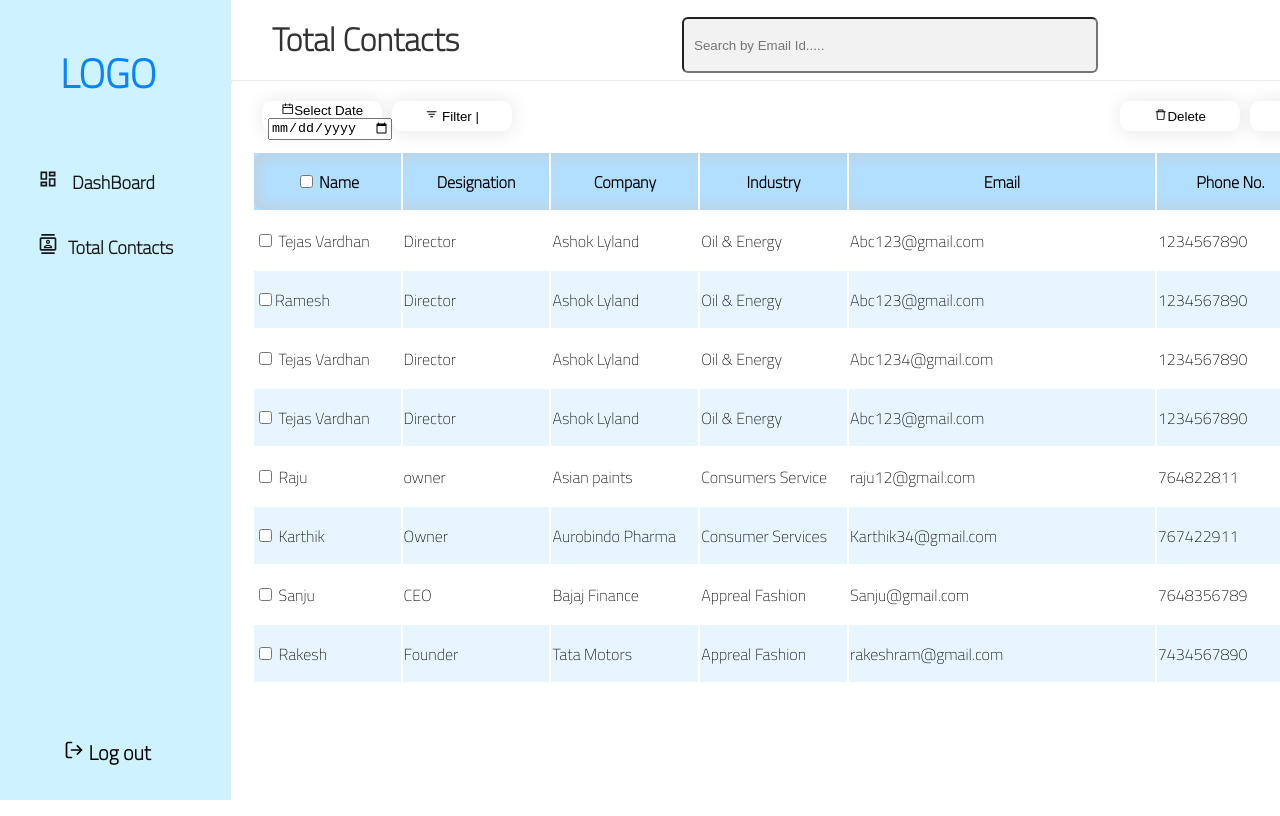
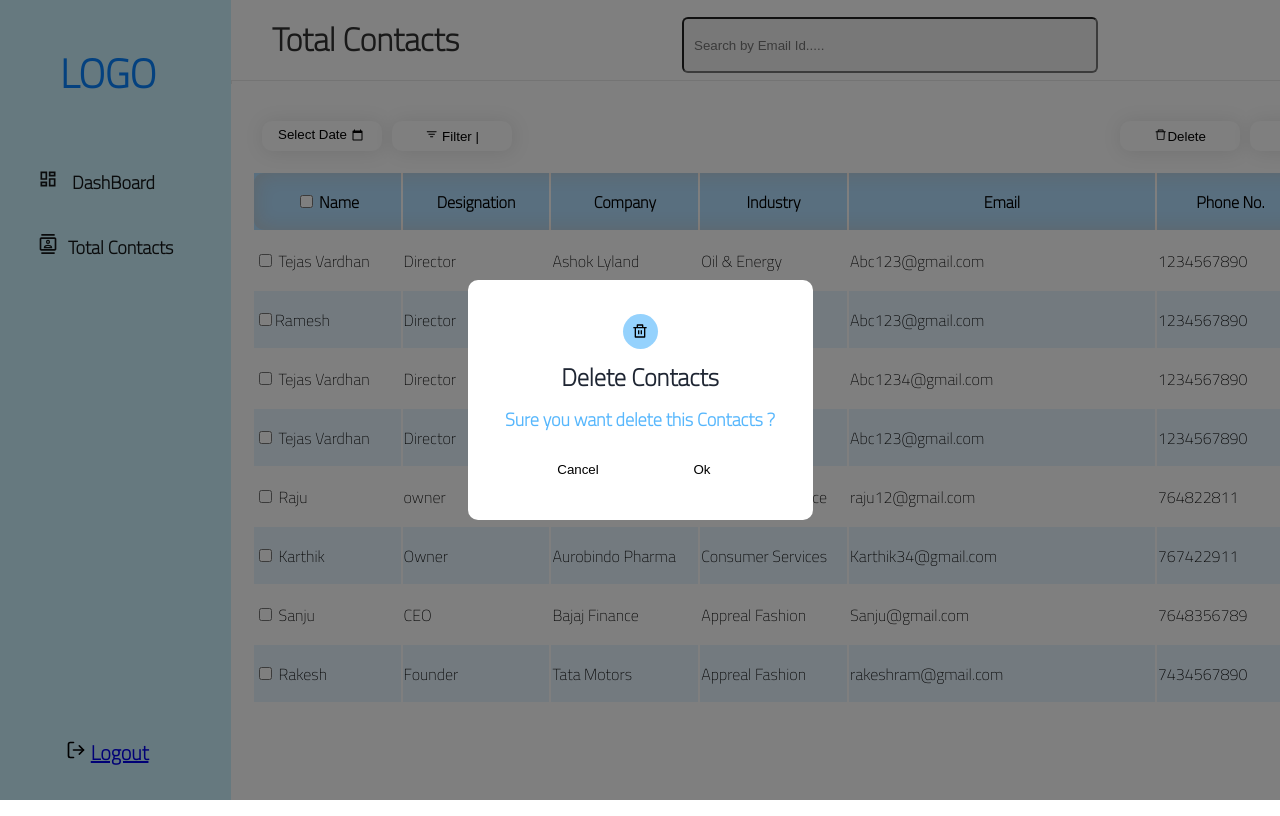
Before and after one commit to YogeshDhengale/Contacts-manager, a React (Create React App) app in the folder Frontend/: page /contactpage in a window 1280 px wide. Both pictures are taken after a click on the button "Delete". Shown: the top 816 px of the page. Built offline with nearby package versions, Linux system fonts and the light colour scheme.

Commit message:
Delete component is added

```diff
--- a/Frontend/src/Components/Contacts-Page/Contacts-Page.css
+++ b/Frontend/src/Components/Contacts-Page/Contacts-Page.css
@@ -20,6 +20,14 @@
     display: flex;
     flex-direction: row;
     left: 1000px;
+}
+
+.date > input {
+    width: 18px;
+    height: 18px;
+    outline: none;
+    border: none;
+    background-color: white;
 }
 
 .bttons-right {
@@ -140,3 +148,7 @@ tbody tr:nth-child(even) {
     color: red;
     cursor: pointer;
 }
+
+button{
+    cursor: pointer;
+}
--- a/Frontend/src/Components/Contacts-Page/Contacts-Page.jsx
+++ b/Frontend/src/Components/Contacts-Page/Contacts-Page.jsx
@@ -4,10 +4,14 @@ import { BsFilter, BsPencil } from 'react-icons/bs'
 import { MdImportExport} from "react-icons/md"
 import { RiDeleteBin6Line } from 'react-icons/ri'
 import Navbar from "../navbar/navbar"
-import SideNavBar from "../SideNavBar/SideNavBar"
+import SideNavBar from "../sideNavBar/SideNavBar"
 import './Contacts-Page.css'
+import DeleteScreen from "../Deleted-Screen/Deleted-Screen"
+import { useState } from "react"
 
 const Contacts_page = () => {
+    const [date, setDate]=useState('Select Date');
+    const [com, setCom]=useState(false)
     return (
         <>
             <SideNavBar></SideNavBar>
@@ -15,11 +19,16 @@ const Contacts_page = () => {
             <div className="contactTable">
                 <div className="buttons">
                 <div className="bttons-left">
-                    <button className="date">{<AiOutlineCalendar></AiOutlineCalendar>}Select Date <input type="date" /></button>
+                    <button className="date"><label htmlFor="date">{date}</label><input type="date" onChange={(e)=>{
+                            if(e.target.value){
+                                setDate(e.target.value)
+                            }else{
+                                setDate("Select Date")
+                            }}}/></button>
                     <button className="filter">{ <BsFilter></BsFilter>} Filter | </button>
                 </div>
                 <div className="bttons-right">
-                    <button className="delete">{<AiOutlineDelete></AiOutlineDelete>}Delete</button>
+                    <button className="delete" onClick={()=>{setCom(true)}}>{<AiOutlineDelete></AiOutlineDelete>}Delete</button>
                     <button className="import">{<MdImportExport></MdImportExport>}Import</button>
                     <button className="export">{<CiExport></CiExport>}Export</button>
                 </div>
@@ -128,7 +137,7 @@ const Contacts_page = () => {
 
                 </div>
             </div>
-
+                            {com && <DeleteScreen setCom={setCom}></DeleteScreen>}
         </>
     )
 
--- a/Frontend/src/Components/Deleted-Screen/Deleted-Screen.css
+++ b/Frontend/src/Components/Deleted-Screen/Deleted-Screen.css
@@ -0,0 +1,97 @@
+.delete-panel {
+    position: fixed;
+    top: 0;
+    left: 0;
+    width: 100%;
+    height: 100%;
+    display: flex;
+    justify-content: flex-end;
+    z-index: 99;
+}
+
+.delete-blur-display {
+    background-color: rgba(0, 0, 0, 0.5);
+    position: absolute;
+    top: 0;
+    left: 0;
+    width: 100%;
+    height: 100%;
+    display: flex;
+    justify-content: center;
+    align-items: center;
+}
+
+.content {
+    font-family: 'Titillium Web';
+    padding: 0;
+    width: 345px;
+    height: 240px;
+
+    display: flex;
+    justify-content: center;
+    flex-direction: column;
+    align-items: center;
+    background: #FFFFFF;
+    border-radius: 10px;
+}
+
+.icon {
+    margin: 0 0 0 0;
+    width: 35px;
+    height: 35px;
+    border-radius: 50%;
+    background-color: rgba(45, 165, 252, 0.5);
+    display: flex;
+    justify-content: center;
+    align-items: center;
+}
+
+h4 {
+    margin: 10px 0 0 0;
+    padding: 0;
+    font-family: 'Titillium Web';
+    font-style: normal;
+    font-weight: 600;
+    font-size: 24px;
+    line-height: 37px;
+    /* identical to box height */
+
+
+    color: #1F2633;
+}
+
+h6 {
+    margin: 10px 0 0 0;
+    padding: 0;
+    font-style: normal;
+    font-weight: 600;
+    font-size: 18px;
+    line-height: 27px;
+    text-align: center;
+
+    color: #2DA5FC;
+
+    opacity: 0.8;
+}
+
+.buttons {
+    margin: 20px 0 0 0;
+}
+
+.buttons >button {
+    width: 124px;
+    height: 34px;
+    outline: none;
+    border: none;
+    background-color: #FFFFFF;
+}
+
+.buttons >button:hover {
+    width: 124px;
+    height: 34px;
+    outline: none;
+    border: none;
+    background-color: #2DA5FC;
+    border-radius: 5px;
+    color: white;
+}
--- a/Frontend/src/Components/Deleted-Screen/Deleted-Screen.jsx
+++ b/Frontend/src/Components/Deleted-Screen/Deleted-Screen.jsx
@@ -1,9 +1,26 @@
-const Deleted_Screen = () => {
-    return (
-        <div>
+import React from 'react'
+import {RiDeleteBinLine} from 'react-icons/ri'
+import './Deleted-Screen.css'
 
+const DeleteScreen = ({setCom}) => {
+  return (
+    <>
+
+    <div className='delete-panel'>
+        <div className="delete-blur-display">
+            <div className="content">
+                <div className="icon"><RiDeleteBinLine></RiDeleteBinLine> </div>
+                <h4 className='Delete-title'>Delete Contacts</h4>
+                <h6 className='question'>Sure you want delete this Contacts ?</h6>
+                <div className="buttons">
+                    <button className="cancel" onClick={() => setCom(false)}>Cancel</button>
+                    <button className='ok'>Ok</button>
+                </div>
+            </div>
         </div>
-    )
+    </div>
+  </>
+  )
 }
 
-export default Deleted_Screen
+export default DeleteScreen
--- a/Frontend/src/Components/sideNavBar/SideNavBar.jsx
+++ b/Frontend/src/Components/sideNavBar/SideNavBar.jsx
@@ -1,5 +1,6 @@
 import React from 'react'
 import './sidebar.css'
+import {Link} from "react-router-dom"
 import {MdOutlineDashboard, MdOutlineContacts} from 'react-icons/md'
 import {FiLogOut} from 'react-icons/fi'
 import logo from "../../assets/Logo.png"
@@ -22,7 +23,7 @@ const SideNavBar = () => {
         </li>
       </ul>
       <div className='logout'>
-             <button className='logoutbtn'>{<FiLogOut></FiLogOut>} Log out</button>
+             <button className='logoutbtn'>{<FiLogOut></FiLogOut>} <Link to='/'>Logout</Link></button>
       </div>
     </nav>
   </aside>
--- a/Frontend/src/Components/sideNavBar/sidebar.css
+++ b/Frontend/src/Components/sideNavBar/sidebar.css
@@ -99,7 +99,7 @@ bottom: 2.5%;
 border: none;
 outline: none;
 background: none;
-
+cursor: pointer;
 font-family: 'Titillium Web';
 /* font-style: normal; */
 font-weight: bolder;
```
Also changed, not shown: Frontend/src/Components/Import-Choose-File/Import-Choose-File.jsx (+5 -7 lines).
